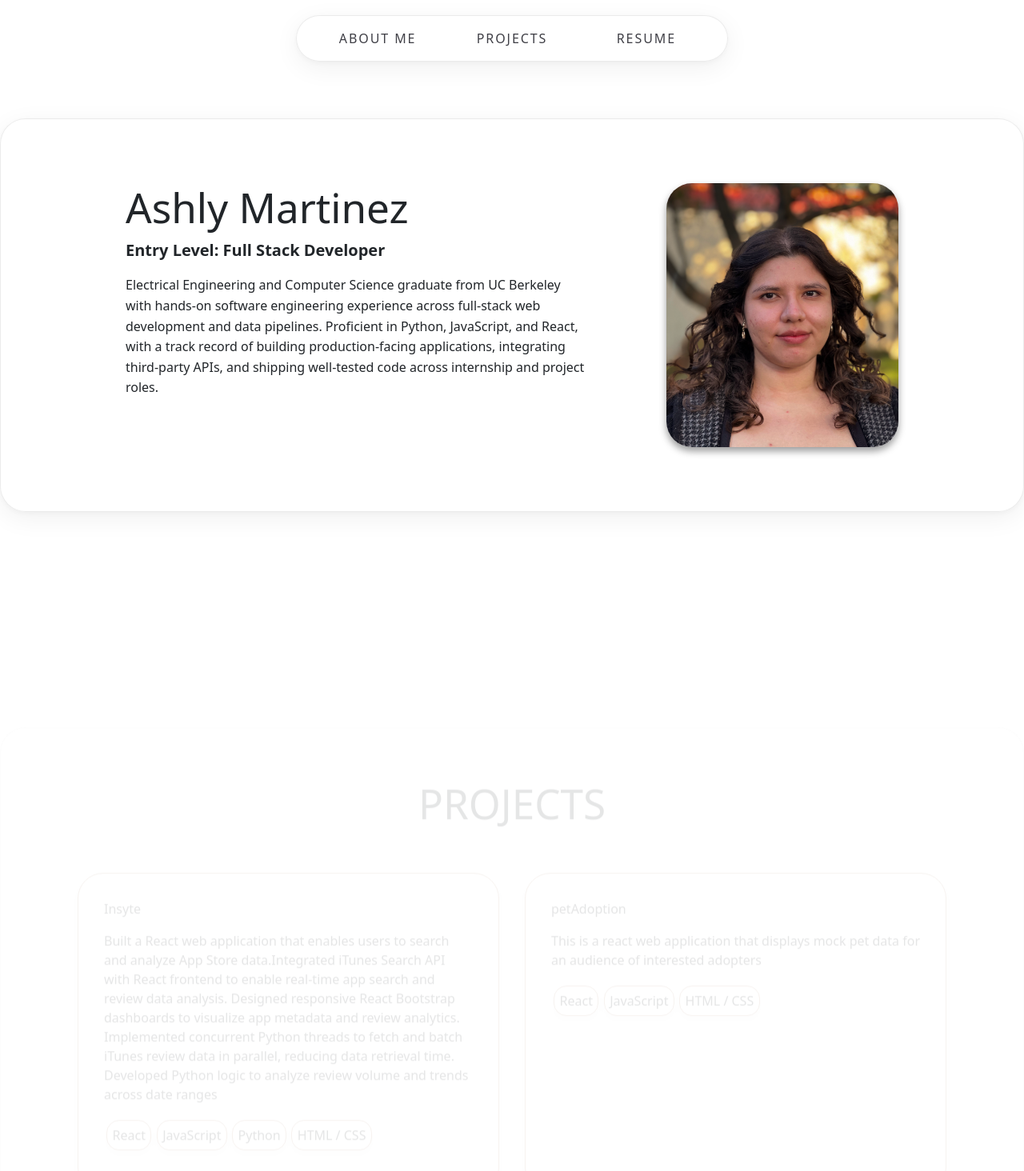
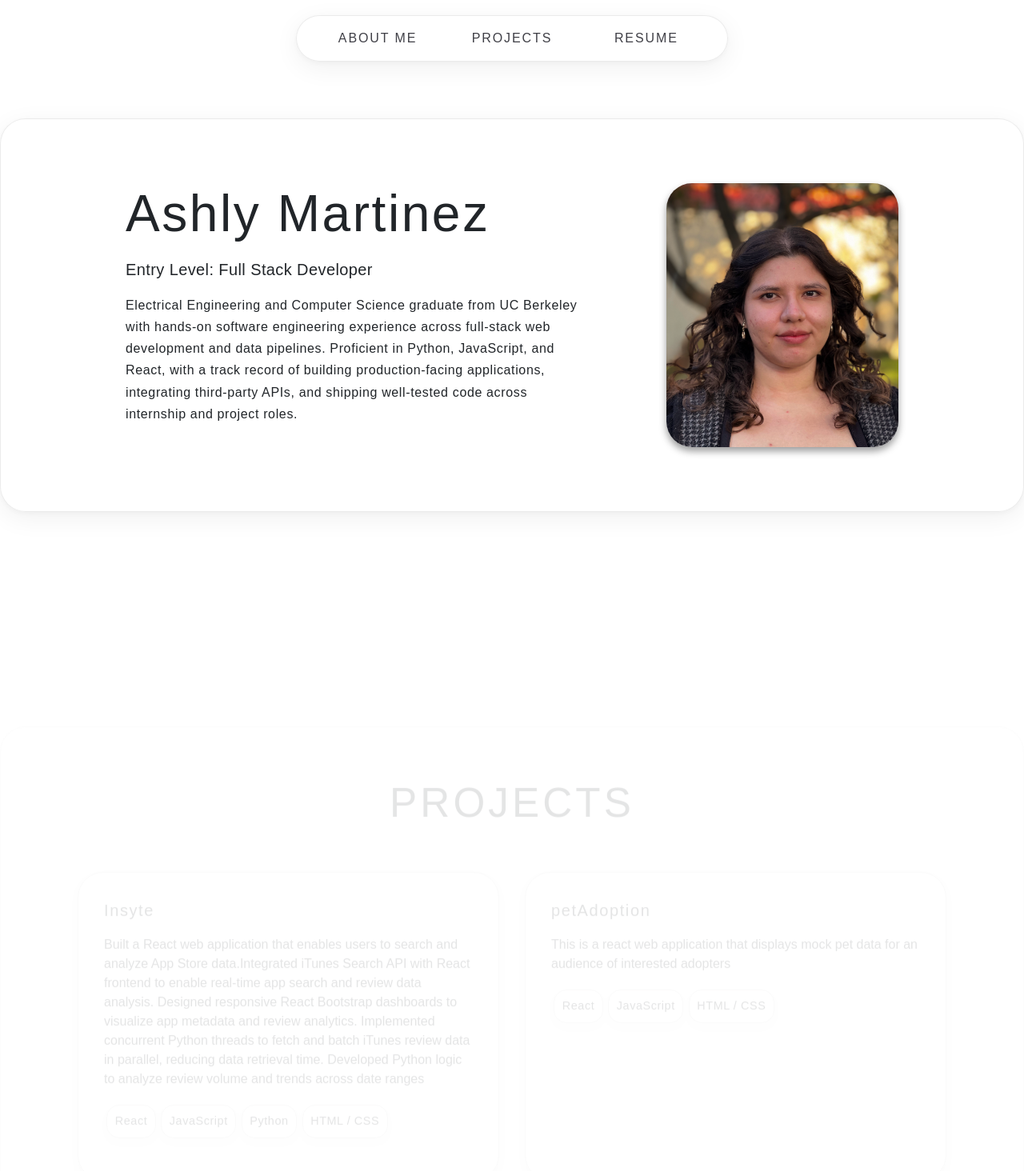
Before and after one commit to ashlyMartinez/ashlymartinez.github.io, a React (Vite) app in the folder client/: page / in a window 1280 px wide. Shown: the top 1464 px of the page at 80% size. Built offline with nearby package versions, Linux system fonts and the light colour scheme.

Commit message:
[Feature] Updated style of titles and other text

```diff
--- a/client/src/App.css
+++ b/client/src/App.css
@@ -4,7 +4,13 @@
   height:500px;
 }
 
-
+*{
+  font-family: Arial, Helvetica, sans-serif;
+}
+/* #appWrapper{
+   background: #fff8d4;
+background: radial-gradient(circle, rgba(255, 248, 212, 0.29) 6%, rgba(255, 115, 0, 0.17) 100%);
+} */
 #projects,
 #resume{
     scroll-margin-top: 2.75rem;
--- a/client/src/components/NavBar.module.css
+++ b/client/src/components/NavBar.module.css
@@ -5,6 +5,7 @@
   margin: 0;
   padding: 0;
   box-sizing: border-box;
+
 }
 
 
@@ -55,6 +56,7 @@ nav a {
   align-items: center;
   width: 100%;
 
+
   font-size: 1rem;
   font-weight: 500;
   letter-spacing: 0.12em;
@@ -69,7 +71,7 @@ nav a {
 
 
 nav a:hover {
-  color: #6c6664bd;
+  color: #76220476;
 }
 
 
--- a/client/src/pages/about/About.module.css
+++ b/client/src/pages/about/About.module.css
@@ -37,21 +37,28 @@
 }
 
 .aboutName {
-    margin-bottom: 0.5rem;
+    margin-bottom: 1rem;
 
-    font-size: clamp(3rem, 4vw, 5rem);
+
+    font-size: clamp(3rem, 5vw, 6rem);
+    font-weight: 500;
+    letter-spacing: 0.04em;
 }
 
 .aboutPosition {
     margin-bottom: 1rem;
 
     font-size: 1.25rem;
-    font-weight: 600;
+    letter-spacing: 0.02em;
+    font-weight: 500;
 
 }
 
 .aboutParagraph {
-    line-height: 1.6;
+
+
+    line-height: 1.7;
+    letter-spacing: 0.04em;
 }
 
 .headShotContainer {
--- a/client/src/pages/projects/Projects.module.css
+++ b/client/src/pages/projects/Projects.module.css
@@ -27,6 +27,8 @@
     content: center;
     margin-bottom: 1.5rem;
 
+    font-weight: 500;
+    letter-spacing: 0.08em;
     font-size: clamp(3rem, 4vw, 5rem);
 }
 
@@ -46,7 +48,7 @@
     padding: 2rem;
     min-width: 380px;
 
-    border: 1px solid #B8927A;
+    border: 1px solid #b7b6b58d;
     border-radius: 2rem;
     box-shadow: 0px 5px 10px rgba(0, 0, 0, 0.1);
 }
@@ -59,19 +61,33 @@
     /* border:1px solid red; */
 }
 
+.projectName{
+    font-size:1.25rem;
+    font-weight: 500;
+    letter-spacing: 0.08em;
+
+}
+
 .skills{
     padding:.2rem;
 }
 
 
 .skillText{
-    padding:.4rem;
+    padding:.6rem;
 
-    border: 1px solid #B8927A;
+
+    font-size:.9rem;
+    font-weight: 450;
+    letter-spacing: 0.04em;
+
+
+    border: 1px solid #b7b6b58d;
     border-radius: 1rem;
     box-shadow: 0px 5px 10px rgba(0, 0, 0, 0.05);
 
 }
+
 
 @keyframes fadeIn {
   from {
--- a/client/src/pages/resume/Resume.jsx
+++ b/client/src/pages/resume/Resume.jsx
@@ -8,18 +8,18 @@ export default function Resume(){
 
 
         <div className = {styles.resumeContainer}>
-            <h3 className = {styles.resumeTitle}>Resume</h3>
+            <h3 className = {styles.resumeTitle}>RESUME</h3>
             <div className = {styles.experienceCards}>
 
 
                 <div className = {styles.educationContainer}>
-                    <p className={styles.sectionTitle}>Education</p>
+                    <p className={styles.sectionTitle}>EDUCATION</p>
                     <p className = {styles.schoolName}>{resume.education.school}</p>
                     <p className = {styles.gradDate}>{resume.education.date}</p>
                     <p className = {styles.degreeName}>{resume.education.degree}</p>
                 </div>
                 <div className = {styles.skillsContainer}>
-                    <p className={styles.sectionTitle}>Skills</p>
+                    <p className={styles.sectionTitle}>SKILLS</p>
                     <div className = {styles.skillsWrapper}>
                         {resume.skills.map((skill, idx) => (
                             <div className={styles.skills}>
@@ -29,7 +29,7 @@ export default function Resume(){
                     </div>
                 </div>
                 <div className = {styles.experiencesContainer}>
-                    <p className={styles.sectionTitle}>Experience</p>
+                    <p className={styles.sectionTitle}>EXPERIENCE</p>
                     <div className ={styles.experiencesWrapper}>
                         {
                             resume.experiencesList.map((experience, idx)=>
--- a/client/src/pages/resume/Resume.module.css
+++ b/client/src/pages/resume/Resume.module.css
@@ -26,6 +26,9 @@
 
 .resumeTitle{
     font-size: clamp(3rem, 4vw, 5rem);
+    font-weight: 500;
+    letter-spacing: 0.08em;
+    font-size: clamp(3rem, 4vw, 5rem);
 }
 
 .experienceCards{
@@ -36,16 +39,6 @@
     padding: 2rem;
 }
 
-.experiencesContainer{
-    margin-bottom: 0.5rem;
-    padding: 2rem;
-    min-width: 380px;
-
-    border: 1px solid #B8927A;
-    border-radius: 2rem;
-    box-shadow: 0px 5px 10px rgba(0, 0, 0, 0.1);
-    gap: 2rem;
-}
 
 .educationContainer,
 .skillsContainer,
@@ -56,23 +49,20 @@
     min-width: 380px;
     gap: 2rem;
 
-    border: 1px solid #B8927A;
+    border: 1px solid #b7b6b58d;
     border-radius: 2rem;
     box-shadow: 0px 5px 10px rgba(0, 0, 0, 0.1);
 
 }
 
-
-
-
-
-
 .sectionTitle{
     margin-bottom: 1.5rem;
-    font-size: clamp(3rem, 4vw, 5rem);
+
+    font-size:1.25rem;
+    font-weight: 500;
+    letter-spacing: 0.08em;
+
 }
-
-
 
 .skillsWrapper{
     display: flex;
@@ -89,7 +79,12 @@
 .skillText{
     padding:.4rem;
 
-    border: 1px solid #B8927A;
+    font-size:.9rem;
+    font-weight: 450;
+    letter-spacing: 0.04em;
+
+
+    border: 1px solid #b7b6b58d;
     border-radius: 1rem;
     box-shadow: 0px 5px 10px rgba(0, 0, 0, 0.05);
 
```
